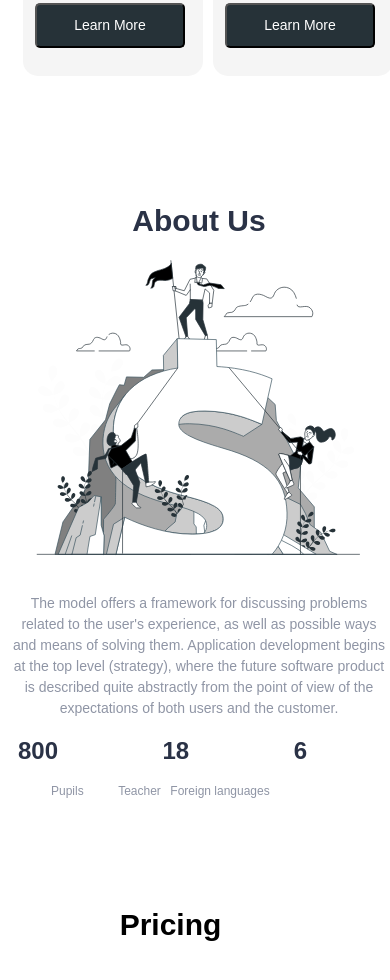
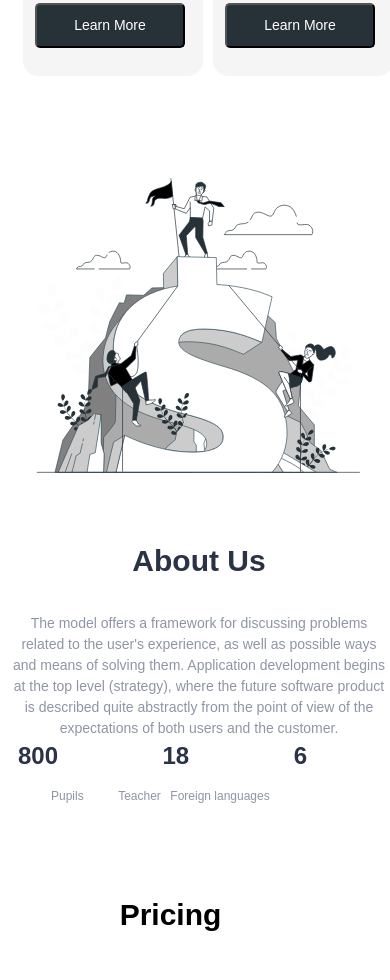
Before and after one commit to jeneziss/Britlex, a website: page src/index.html in a window 390 px wide. Shown: the part 1838-2818 px from the top of the page. Drawn offline with Linux system fonts and the light colour scheme.

Commit message:
fix titles section

```diff
--- a/src/index.html
+++ b/src/index.html
@@ -131,6 +131,9 @@
         </section>
         <section class="titles">
             <div class="container">
+                <div class="titles__img">
+                    <img src="img/section2/Business competition-bro 1.svg" alt="smth" class="titles__img">
+                </div>
                 <div class="titles__text">
                     <h1 class="titles__header">
                         About Us
@@ -150,12 +153,6 @@
                         <h2 class="titles__mark-2 titles__mark-6">Foreign languages</h2>
                     </div>
                 </div>
-
-
-
-                </div>
-                <div class="titles__img">
-                    <img src="img/section2/Business competition-bro 1.svg" alt="smth" class="titles__img">
                 </div>
             </div>
         </section>
--- a/src/sass/blocks/_adaptive.scss
+++ b/src/sass/blocks/_adaptive.scss
@@ -302,14 +302,12 @@
         &__subheader{
             position: relative;
             text-align: center;
-            top: 320px;
             font-size: 14px;
             line-height: 21px;
             padding: 0 5px;
         }
         &__marks{
             position: relative;
-            top: 335px;
             max-height: 250px;
             max-width: 400px;
             padding-left: 10px;
@@ -355,10 +353,8 @@
             padding: 0;
             float: none;
             position: relative;
-            top: -120px;
             width: 340px;
             height: 340px;
-            margin-top: 10px;
         }
 
     }
```
Also changed, not shown: src/css/style.min.css.
